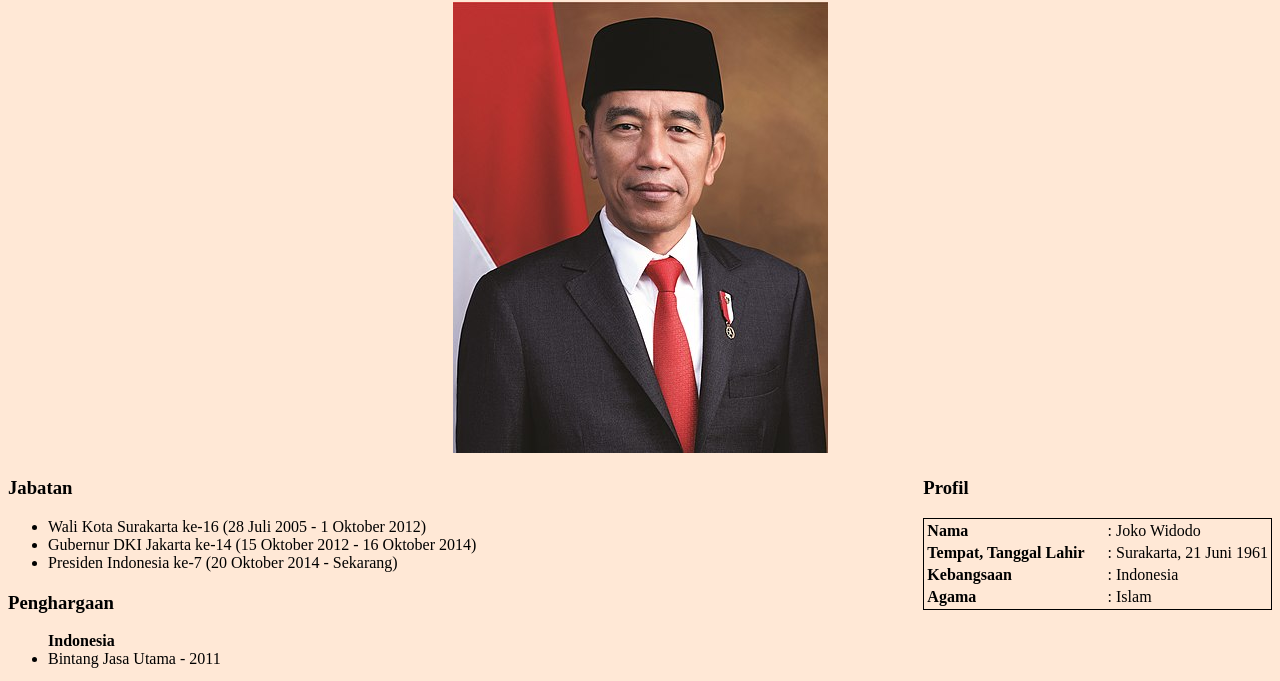
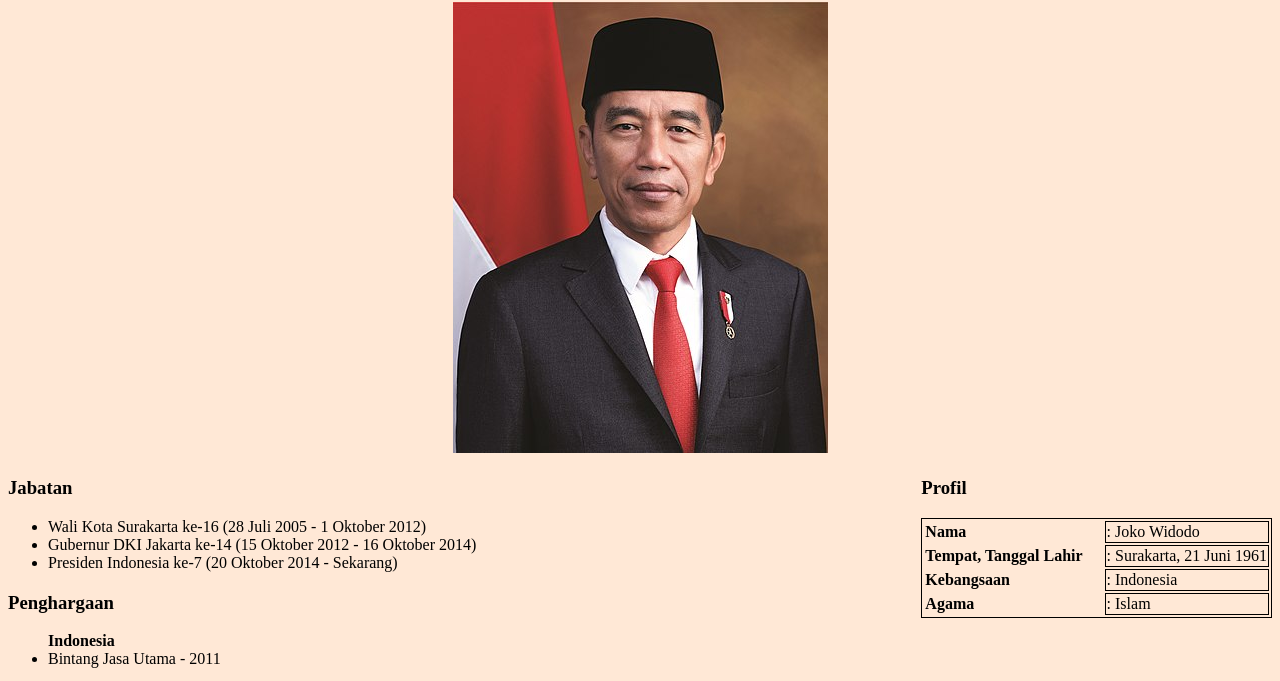
Before and after one commit to jamiesav/jamiesav.github.io, a plain HTML site: page index.html in a window 1280 px wide. Shown: the part 78-759 px from the top of the page. Drawn offline with Linux system fonts and the light colour scheme.

Commit message:
Add existing file

```diff
--- a/assets/style/style.css
+++ b/assets/style/style.css
@@ -30,3 +30,8 @@ table th {
 table {
     border: 1px solid black;
 }
+
+table td {
+    margin: 0;
+    border: 1px solid black;
+}
```
